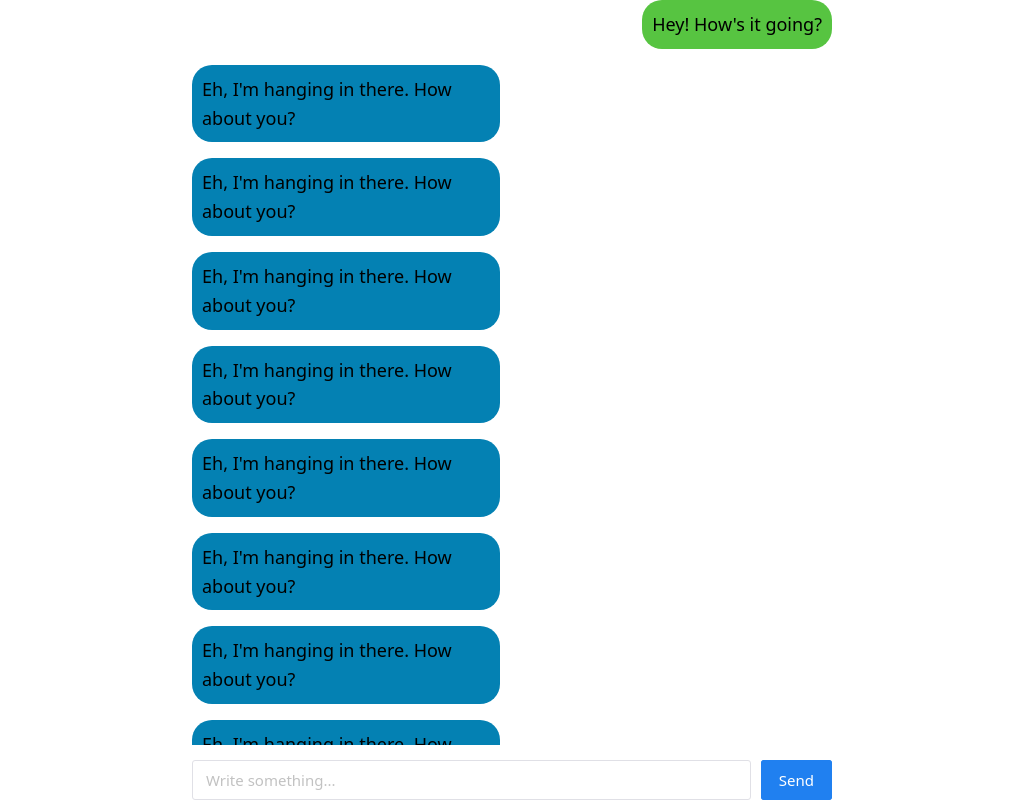
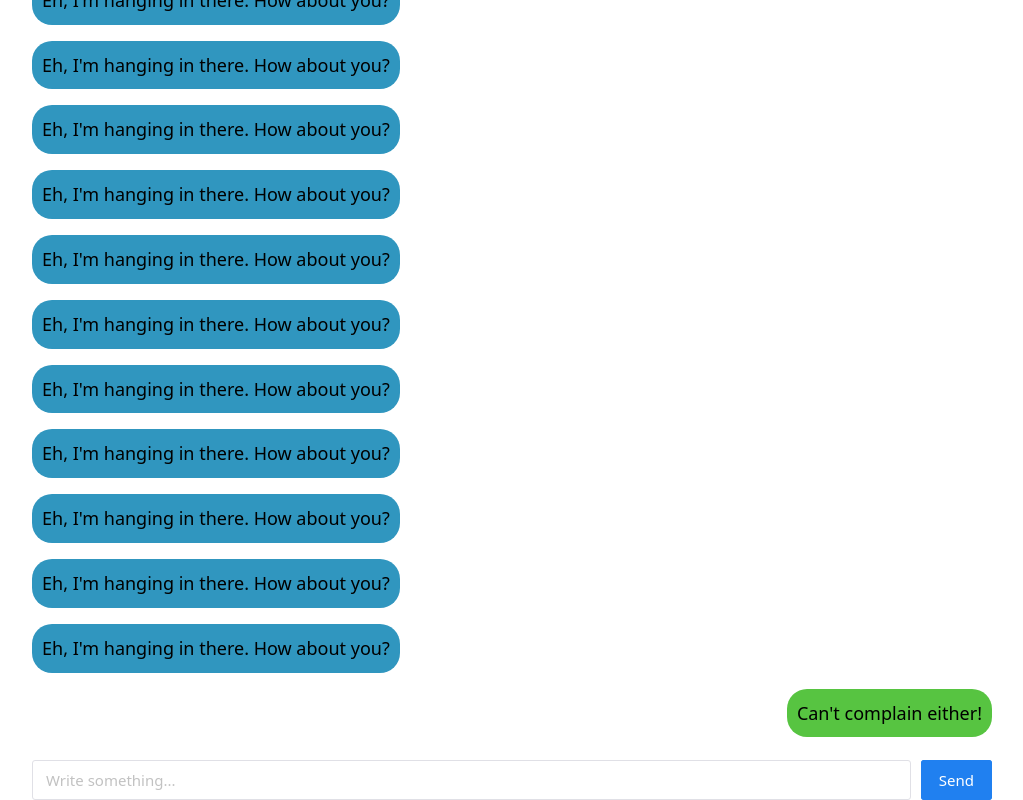
Before and after one commit to gDarbvy2015/Covbot, a Vue app in the folder frontend/: page / in a window 1280 px wide. Shown: the whole page, without its empty margins (128-1151 px from the left). Built offline with nearby package versions, Linux system fonts and the light colour scheme.

Commit message:
Text automatically scrolls to the bottom when sending a new message

```diff
--- a/frontend/src/App.vue
+++ b/frontend/src/App.vue
@@ -17,7 +17,7 @@ export default {
 
 <style>
 .wrapper {
-  max-width: 50%;
+  max-width: 75%;
   margin: auto;
   max-height: 100vh;
   display: flex;
--- a/frontend/src/components/ChatComponent.vue
+++ b/frontend/src/components/ChatComponent.vue
@@ -1,13 +1,13 @@
 <template>
   <div class="container">
-    <n-space vertical class="message-container">
+    <n-space vertical class="message-container" ref="messageContainer">
       <div v-for="message in messages" :key="message.message" class="message-bubble-container" :class="message.self ? 'own-message': 'bot-message'">
         {{message.message}}
       </div>
     </n-space>
     <div class="message-compose-container">
-      <n-input v-model:value="currentMessage" size="large" type="text" placeholder="Write something..." />
-      <n-button type="info" size="large" @click="sendMessage()">Send</n-button>
+      <n-input v-model:value="currentMessage" @keyup.enter="sendMessage" size="large" type="text" placeholder="Write something..." />
+      <n-button type="info" size="large" @click="sendMessage">Send</n-button>
     </div>
   </div>
 </template>
@@ -40,13 +40,21 @@ export default {
       currentMessage: null
     }
   },
+  mounted() {
+    this.scrollChatToBottom();
+  },
   methods: {
     sendMessage() {
       if(this.currentMessage != null && this.currentMessage.trim() !== "") {
         let id = this.messages.length;
         this.messages.push({id: id, self: true, message: this.currentMessage});
         this.currentMessage = null;
+
+        this.$nextTick(this.scrollChatToBottom);
       }
+    },
+    scrollChatToBottom() {
+      this.$refs.messageContainer.$el.scrollTop = this.$refs.messageContainer.$el.scrollHeight;
     }
   }
 }
@@ -80,7 +88,7 @@ export default {
 
   .bot-message {
     float: left;
-    background-color: #0481b3;
+    background-color: #3096bf;
   }
 
   .own-message {
```
